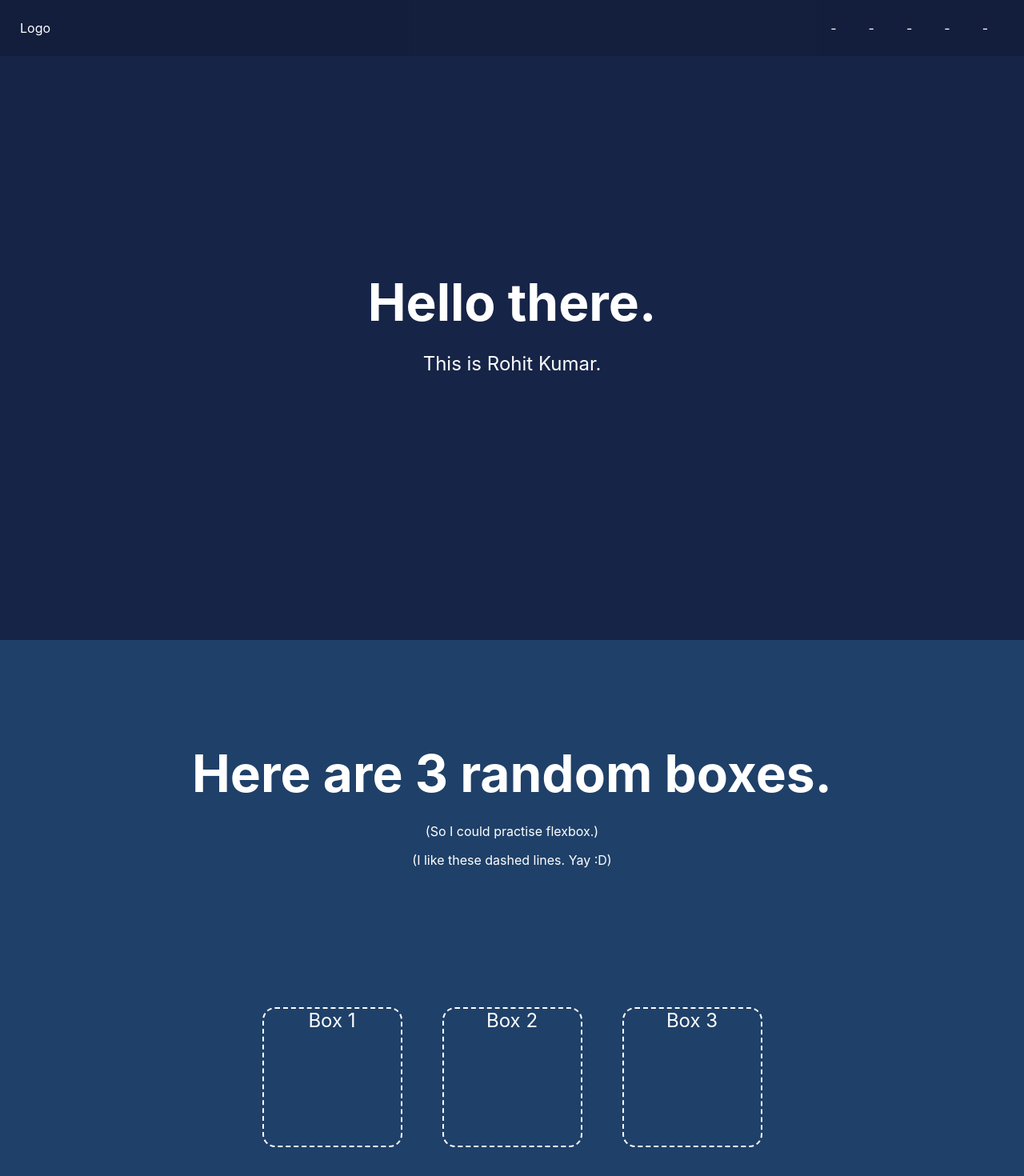
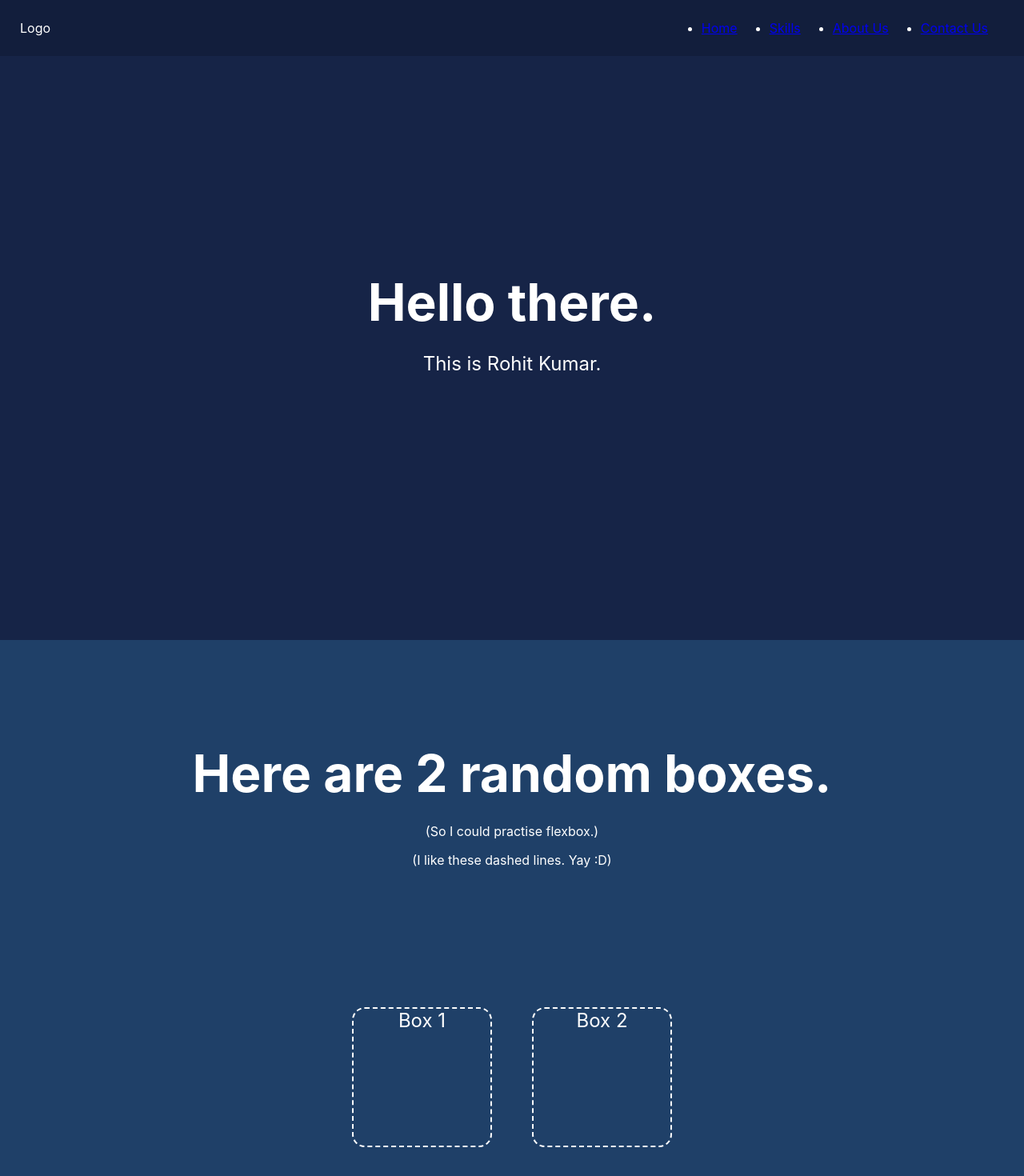
Before and after one commit to rohitkumar377024/landing-page-try, a React (Create React App) app: page / in a window 1280 px wide. Shown: the top 1470 px of the page at 80% size. Built offline with nearby package versions, Linux system fonts and the light colour scheme; the HTML template or start-up script is replaced by a standard one.

Commit message:
Added: React Router + Multiple Pages

```diff
--- a/package.json
+++ b/package.json
@@ -9,6 +9,7 @@
     "@testing-library/user-event": "^7.1.2",
     "react": "^16.13.1",
     "react-dom": "^16.13.1",
+    "react-router-dom": "^5.2.0",
     "react-scripts": "3.4.1"
   },
   "scripts": {
--- a/src/App.css
+++ b/src/App.css
@@ -3,6 +3,12 @@
   margin: 0;
   padding: 0;
   box-sizing: border-box;
+}
+
+@media (max-width: 500px) {
+  .boxes {
+    flex-direction: column;
+  }
 }
 
 /* Sizes */
@@ -73,7 +79,6 @@ section {
   height: 75vh;
   display: flex;
   justify-content: space-around;
-  flex-wrap: wrap;
   align-items: center;
 }
 
--- a/src/App.js
+++ b/src/App.js
@@ -1,13 +1,27 @@
 import React from 'react';
 import './App.css';
-import NavBar from './components/NavBar';
-import Sections from './components/Sections';
+import { Route, Switch, BrowserRouter as Router } from 'react-router-dom';
+
+import Header from './components/Header';
+import Home from './components/Home';
+import Skills from './components/Skills';
+import AboutUs from './components/AboutUs';
+import ContactUs from './components/ContactUs';
+import Error404 from './components/Error404';
 
 function App() {
   return (
     <div className="App">
-      <NavBar />
-      <Sections />
+      <Router>
+        <Header />
+        <Switch>
+          <Route exact path="/" component={Home} />
+          <Route exact path="/skills" component={Skills} />
+          <Route exact path="/about" component={AboutUs} />
+          <Route exact path="/contact" component={ContactUs} />
+          <Route component={Error404} />
+        </Switch>
+      </Router>
     </div>
   );
 }
--- /dev/null
+++ b/src/components/AboutUs.js
@@ -0,0 +1,11 @@
+import React from 'react';
+
+const AboutUs = () => {
+  return (
+    <div>
+      <h1>About Us</h1>
+    </div>
+  );
+};
+
+export default AboutUs;
--- /dev/null
+++ b/src/components/ContactUs.js
@@ -0,0 +1,11 @@
+import React from 'react';
+
+const ContactUs = () => {
+  return (
+    <div>
+      <h1>Contact Us</h1>
+    </div>
+  );
+};
+
+export default ContactUs;
--- /dev/null
+++ b/src/components/Error404.js
@@ -0,0 +1,11 @@
+import React from 'react';
+
+const Error404 = () => {
+  return (
+    <div>
+      <h1>Error 404 :(</h1>
+    </div>
+  );
+};
+
+export default Error404;
--- /dev/null
+++ b/src/components/Header.js
@@ -0,0 +1,28 @@
+import React from 'react';
+import { Link } from 'react-router-dom';
+
+const Header = () => {
+  return (
+    <div>
+      <nav className="nav-bar">
+        <div className="nav-logo">Logo</div>
+        <ul className="nav-items">
+          <li className="nav-item">
+            <Link to="/">Home</Link>
+          </li>
+          <li className="nav-item">
+            <Link to="/skills">Skills</Link>
+          </li>
+          <li className="nav-item">
+            <Link to="/about">About Us</Link>
+          </li>
+          <li className="nav-item">
+            <Link to="/contact">Contact Us</Link>
+          </li>
+        </ul>
+      </nav>
+    </div>
+  );
+};
+
+export default Header;
--- a/src/components/Sections.js
+++ b/src/components/Home.js
@@ -1,6 +1,6 @@
 import React from 'react';
 
-const Sections = () => {
+const Home = () => {
   return (
     <div>
       <section className="section-one">
@@ -9,14 +9,13 @@ const Sections = () => {
       </section>
 
       <section className="section-two">
-        <h1>Here are 3 random boxes.</h1>
+        <h1>Here are 2 random boxes.</h1>
         <p>(So I could practise flexbox.)</p>
         <p>(I like these dashed lines. Yay :D)</p>
 
         <div className="boxes">
           <div className="box">Box 1</div>
           <div className="box">Box 2</div>
-          <div className="box">Box 3</div>
         </div>
       </section>
 
@@ -39,4 +38,4 @@ const Sections = () => {
   );
 };
 
-export default Sections;
+export default Home;
--- a/src/components/NavBar.js
+++ /dev/null
@@ -1,18 +0,0 @@
-import React from 'react';
-
-const NavBar = () => {
-  return (
-    <nav className="nav-bar">
-      <li className="nav-logo">Logo</li>
-      <div className="nav-items">
-        <li className="nav-item">-</li>
-        <li className="nav-item">-</li>
-        <li className="nav-item">-</li>
-        <li className="nav-item">-</li>
-        <li className="nav-item">-</li>
-      </div>
-    </nav>
-  );
-};
-
-export default NavBar;
--- /dev/null
+++ b/src/components/Skills.js
@@ -0,0 +1,11 @@
+import React from 'react';
+
+const Skills = () => {
+  return (
+    <div>
+      <h1>Skills</h1>
+    </div>
+  );
+};
+
+export default Skills;
```
Also changed, not shown: 1 other file (tests, documents, lock files or other folders).
